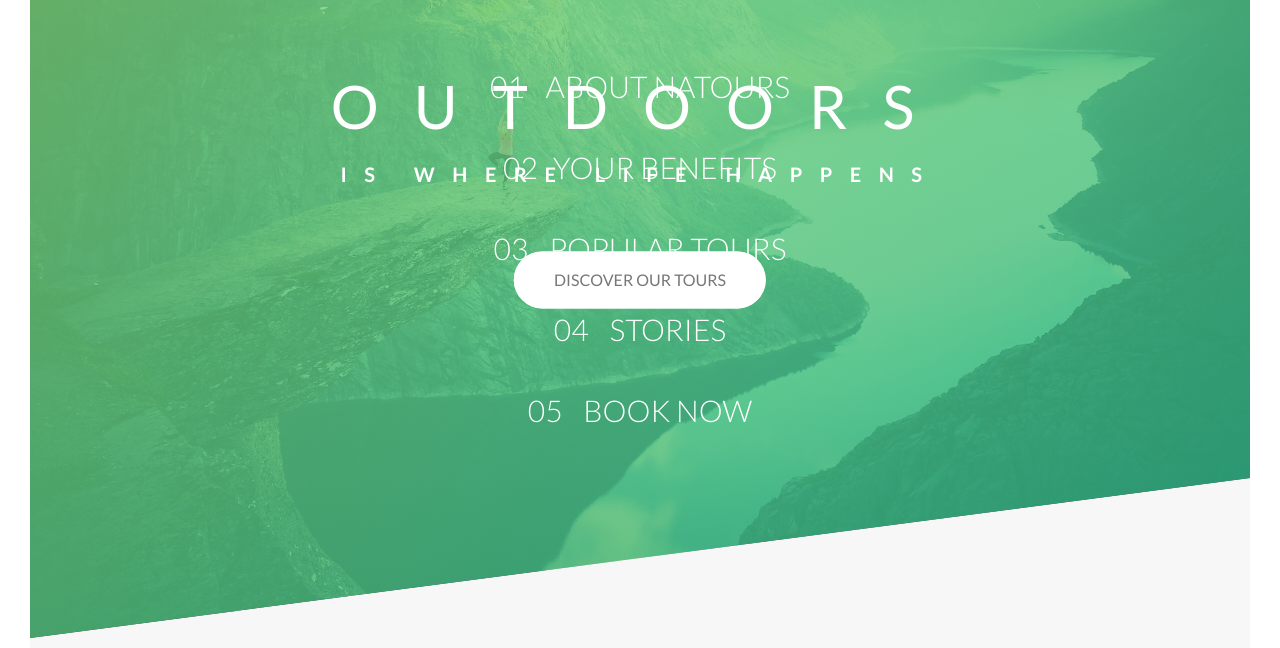
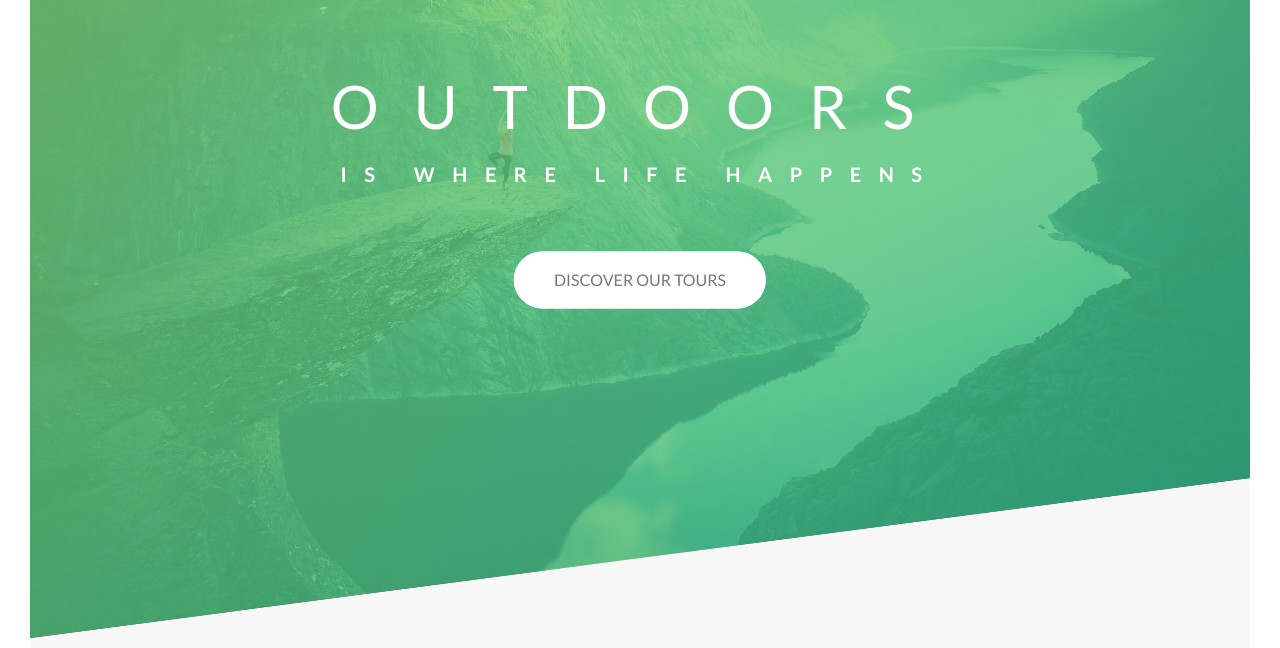
Before and after one commit to jjayjack/CSS-animations, a website: page index.html in a window 1280 px wide. Shown: the part 152-800 px from the top of the page. Drawn offline with Linux system fonts and the light colour scheme.

Commit message:
Hiding Navigation when not selected

```diff
--- a/sass/layout/_navigation.scss
+++ b/sass/layout/_navigation.scss
@@ -31,11 +31,13 @@
 
 	&__nav {
 		height: 100vh;
-		width: 100%;
+		width: 0;
 		position: fixed;
 		top: 0;
 		right: 0;
 		z-index: 1500;
+
+		opacity: 0;
 	}
 
 	&__list {
```
Also changed, not shown: css/style.css.
